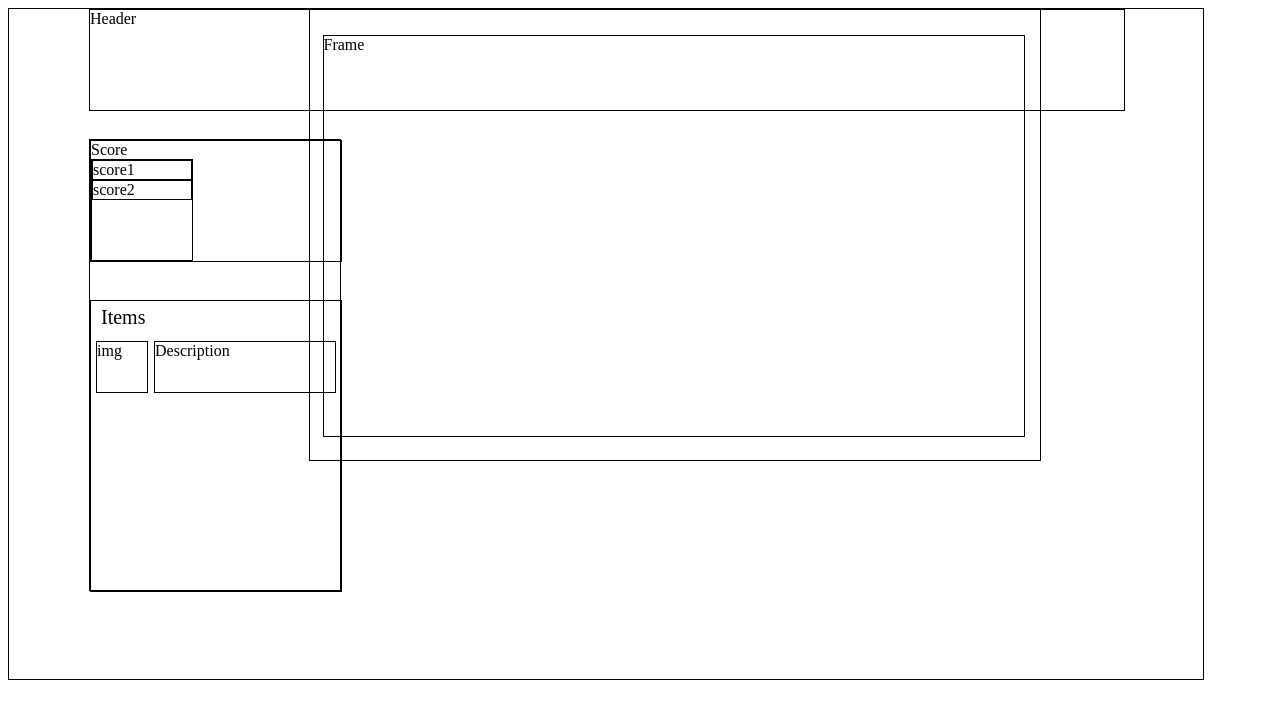
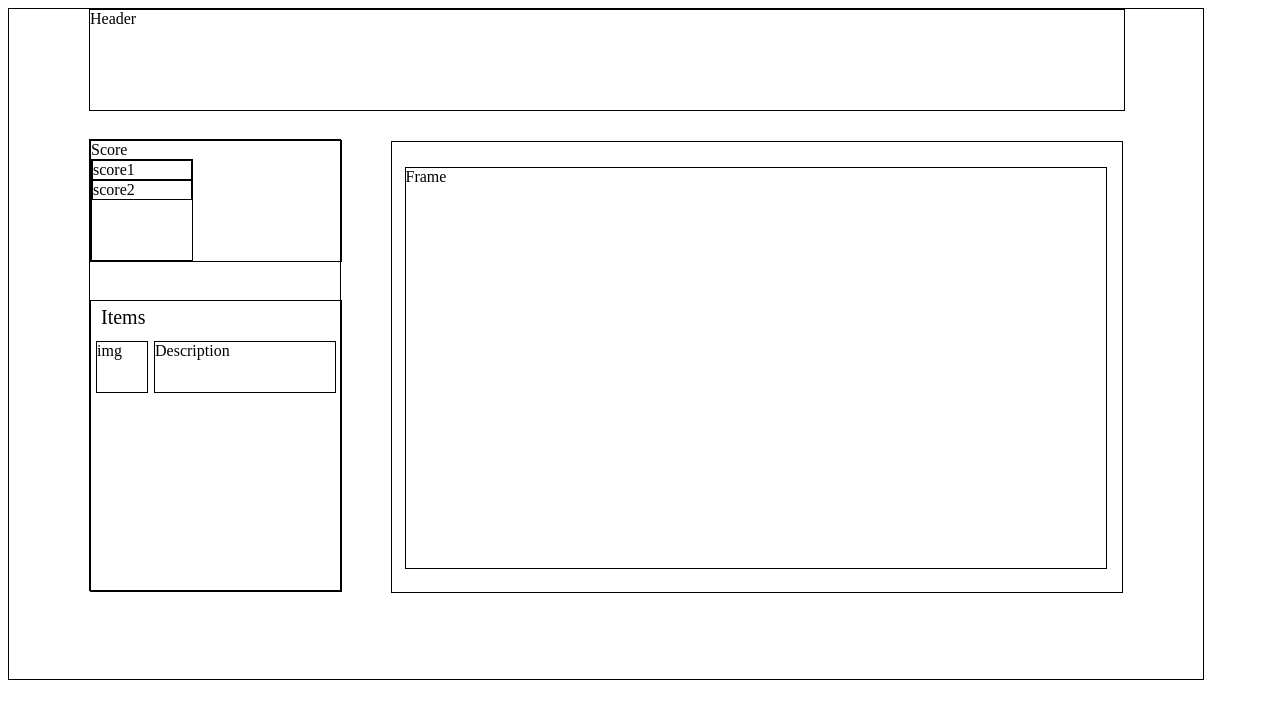
Before and after one commit to Axosss/Project, a PHP site: page / in a window 1280 px wide. Shown: the top 719 px of the page. Run offline with PHP 8.4, Linux system fonts and the light colour scheme; some libraries are stand-ins or nearby versions.

Commit message:
css html structure being stronger as commit being submit

```diff
--- a/index.html
+++ b/index.html
@@ -26,15 +26,16 @@
         <div class="itemDescription">Description</div>
       </div>
     </div>
+
     <div id="frame-layout">
       <div id="frame">
         Frame
       </div>
     </div>
 
-    </div>
+  </div>
 
-  </div>
+
 
 </body>
 </html>
--- a/style.css
+++ b/style.css
@@ -29,12 +29,14 @@
     width: 250px;
     }
       .playerScore {
-      position: absolute;
+      position: relative;
       height: 100px;
       width: 100px;
-
        }
 
+      #player1Score {
+      left: 125px;
+       }
       #player2Score {
       left: 125px;
        }
@@ -69,8 +71,8 @@
     }
   #frame-layout {
   position: absolute;
-
-  left: 300px;
+  top: 132px;
+  left: 382px;
   height: 450px;
   width: 730px;
   }
```
